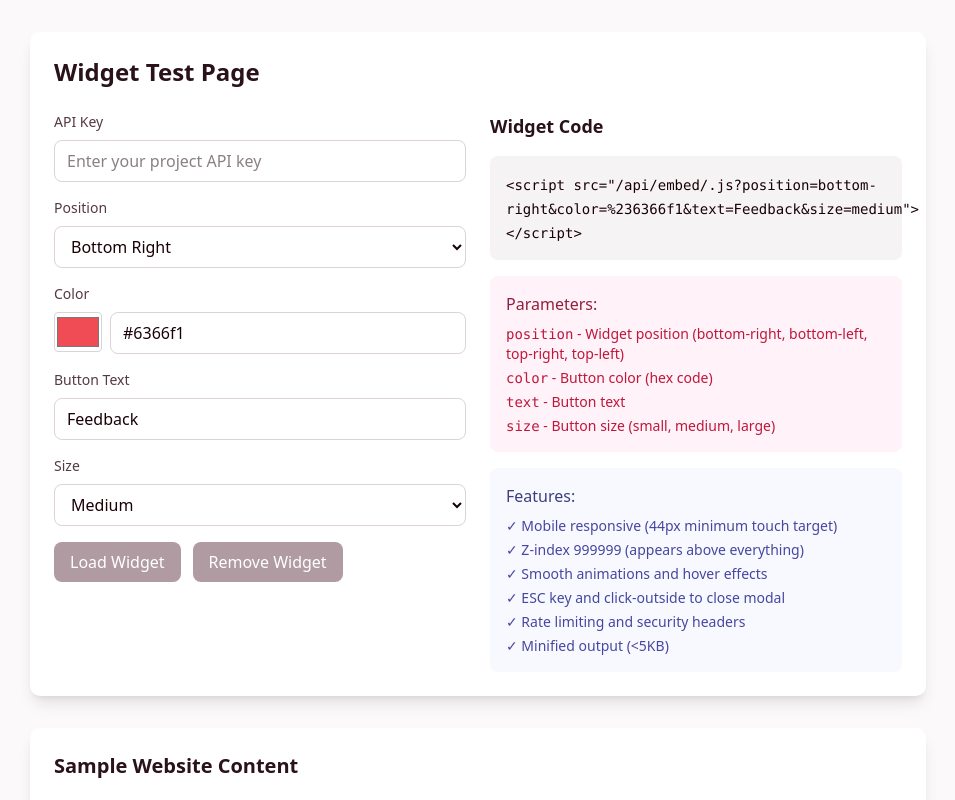
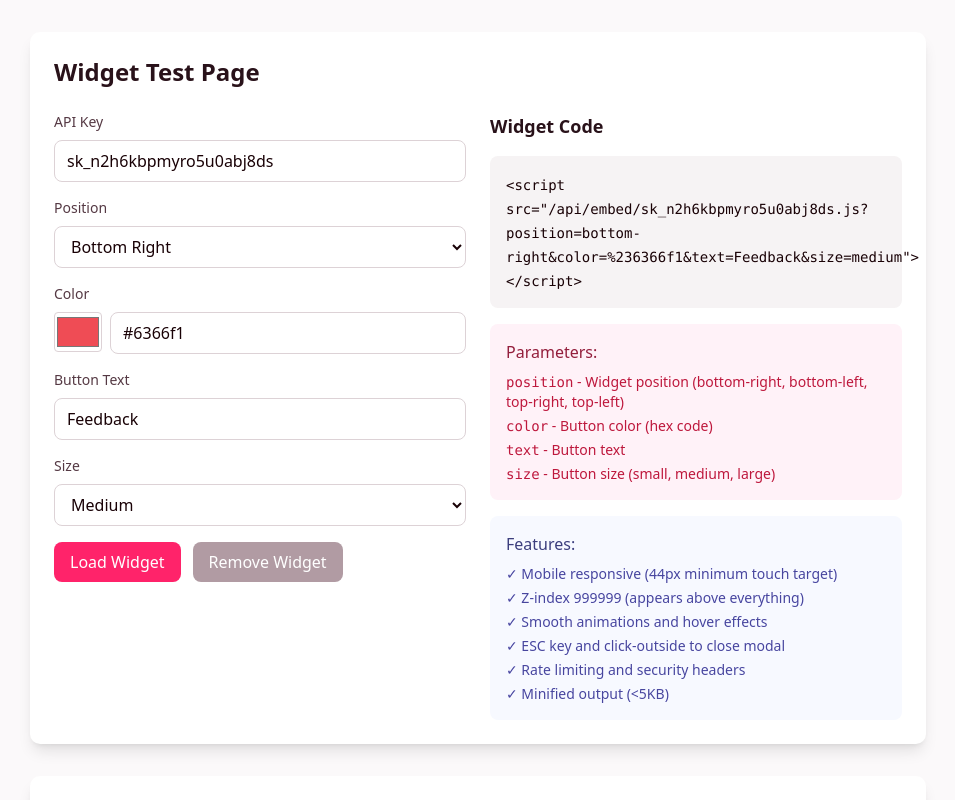
Before and after one commit to sairevanth-zz/signalsloop, a Next.js app: page /widget-test in a window 1280 px wide. Shown: the top 800 px of the page, without its empty margins (162-1117 px from the left). Built offline with nearby package versions, Linux system fonts and the light colour scheme.

Commit message:
Update widget test page to use valid API key by default

```diff
--- a/src/app/widget-test/page.tsx
+++ b/src/app/widget-test/page.tsx
@@ -3,7 +3,7 @@
 import { useState } from 'react';
 
 export default function WidgetTestPage() {
-  const [apiKey, setApiKey] = useState('');
+  const [apiKey, setApiKey] = useState('sk_n2h6kbpmyro5u0abj8ds');
   const [position, setPosition] = useState('bottom-right');
   const [color, setColor] = useState('#6366f1');
   const [text, setText] = useState('Feedback');
```
